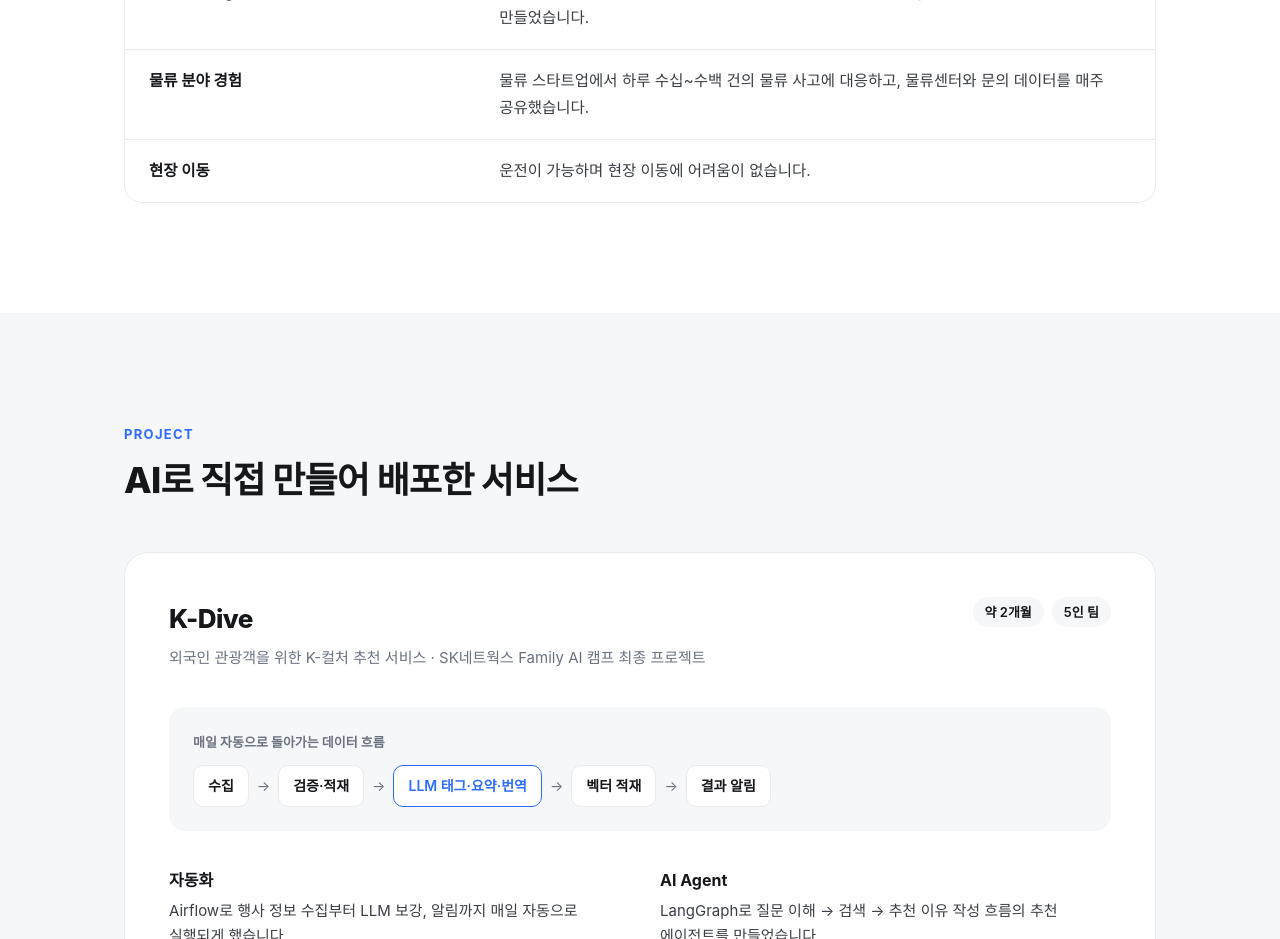
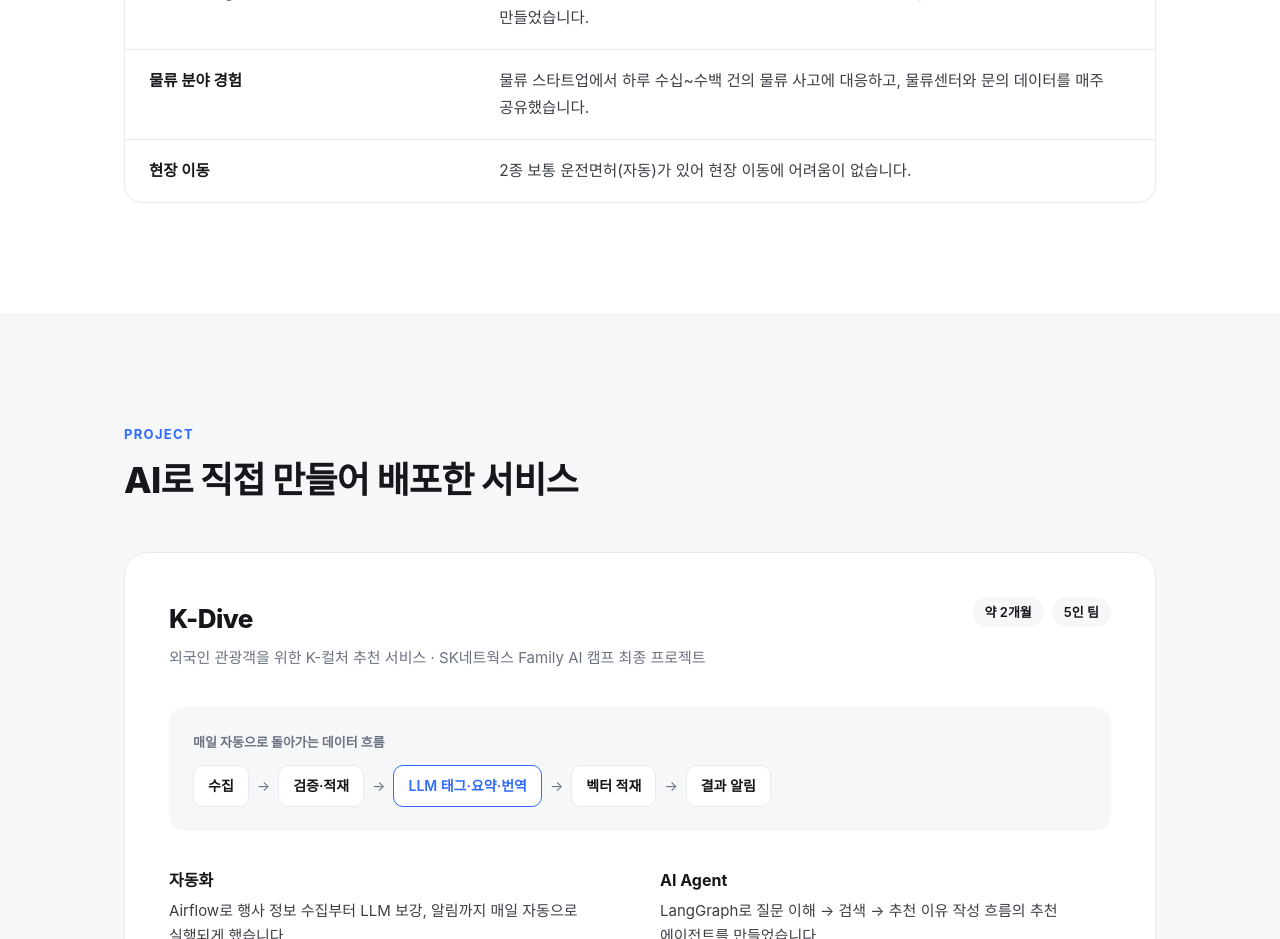
Before and after one commit to happyhippo-cmd/happyhippo-cmd.github.io, a plain HTML site: page lynens.html in a window 1280 px wide. Shown: the part 3220-4159 px from the top of the page. Drawn offline with Linux system fonts and the light colour scheme; a web font is replaced by a local one.

Commit message:
라이넨스 페이지: 운전면허(2종 보통, 자동) 표시
Co-Authored-By: Claude Opus 5.5 <noreply@anthropic.com>
Claude-Session: https://claude.ai/code/session_01U11s1v1NANb17M84b2icnH

```diff
--- a/lynens.html
+++ b/lynens.html
@@ -297,7 +297,7 @@
         <tr><td>빠른 프로토타입·자동화 도구 구현과 배포</td><td>AI 캠프 프로젝트에서 Airflow로 매일 자동 실행되는 데이터 흐름을 만들고, FastAPI·Docker로 AWS EC2에 배포했습니다.</td></tr>
         <tr><td>LLM · AI Agent</td><td>OpenAI API로 태그·요약·3개 국어 번역을 자동으로 붙이고, LangGraph로 추천 에이전트를 만들었습니다.</td></tr>
         <tr><td>물류 분야 경험</td><td>물류 스타트업에서 하루 수십~수백 건의 물류 사고에 대응하고, 물류센터와 문의 데이터를 매주 공유했습니다.</td></tr>
-        <tr><td>현장 이동</td><td>운전이 가능하며 현장 이동에 어려움이 없습니다.</td></tr>
+        <tr><td>현장 이동</td><td>2종 보통 운전면허(자동)가 있어 현장 이동에 어려움이 없습니다.</td></tr>
       </tbody>
     </table>
   </div>
```
